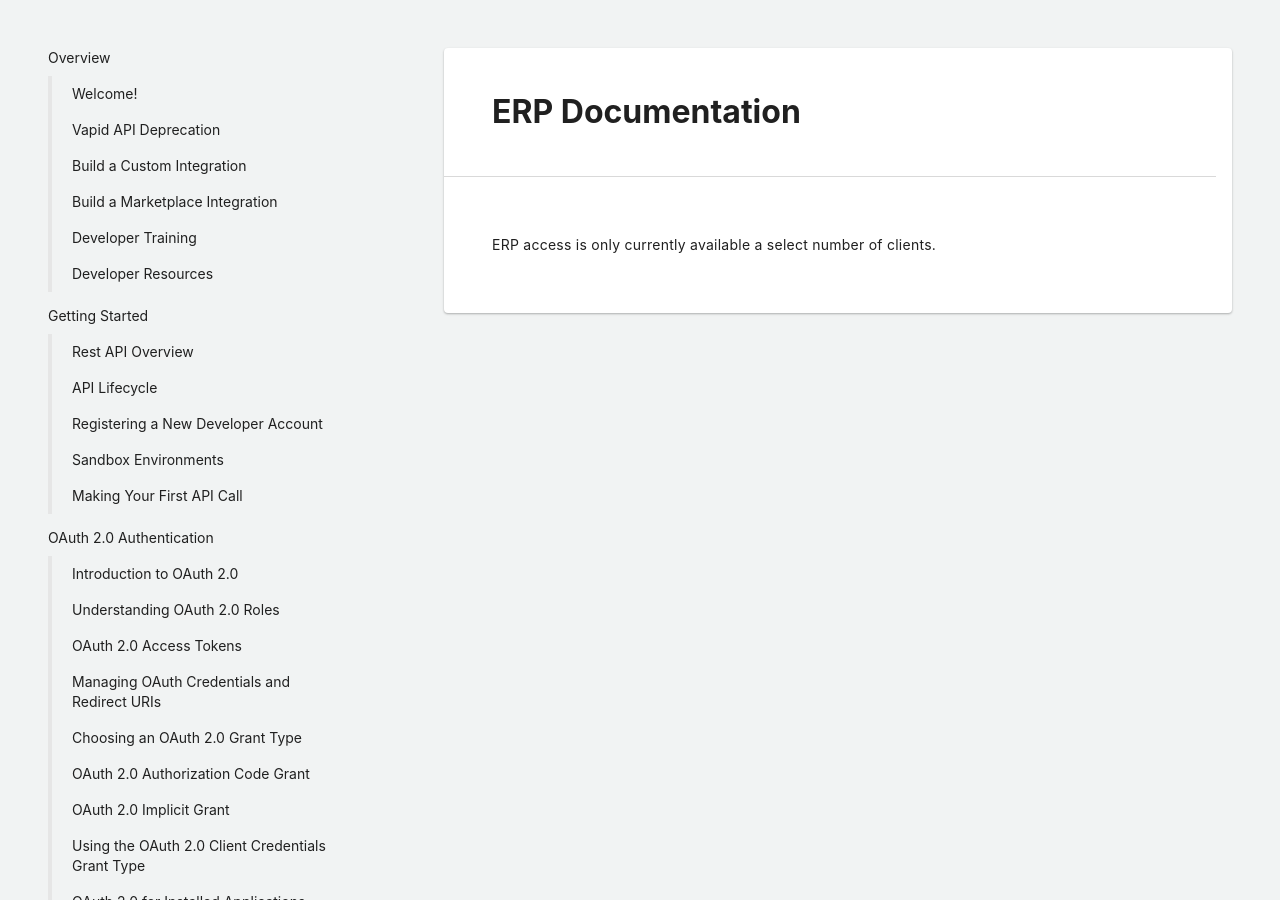
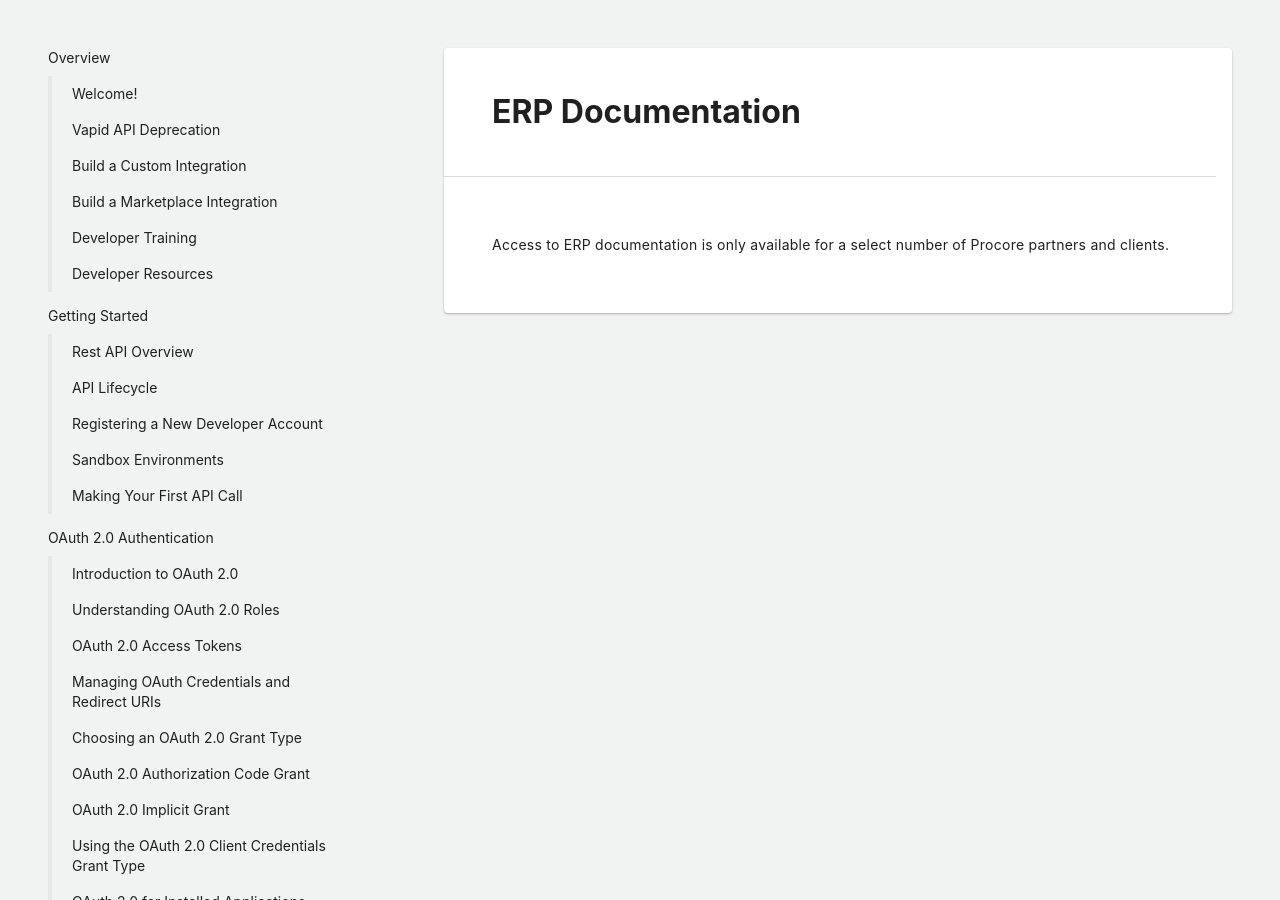
Before and after one commit to procore/documentation, a Jekyll site: the page built from erp_integration/erp_access.md, in a window 1280 px wide and 900 px high. Built offline with Jekyll 4.4.1, drawn with Linux system fonts in a browser that asks for light colours.

Commit message:
Rewording the access message.

```diff
--- a/erp_integration/erp_access.md
+++ b/erp_integration/erp_access.md
@@ -6,4 +6,4 @@ section_title: ERP Integration
 
 ---
 
-ERP access is only currently available a select number of clients.
+Access to ERP documentation is only available for a select number of Procore partners and clients.
```
